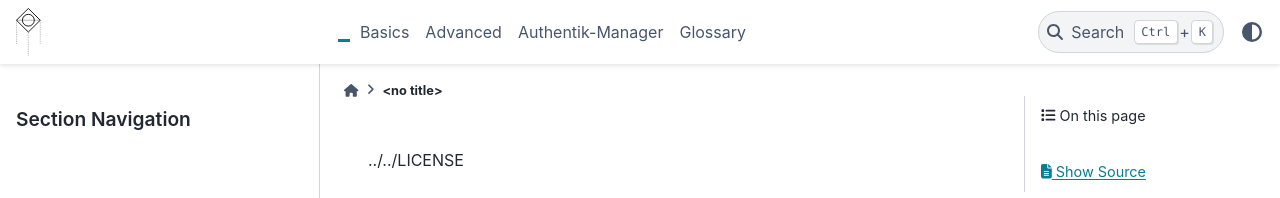
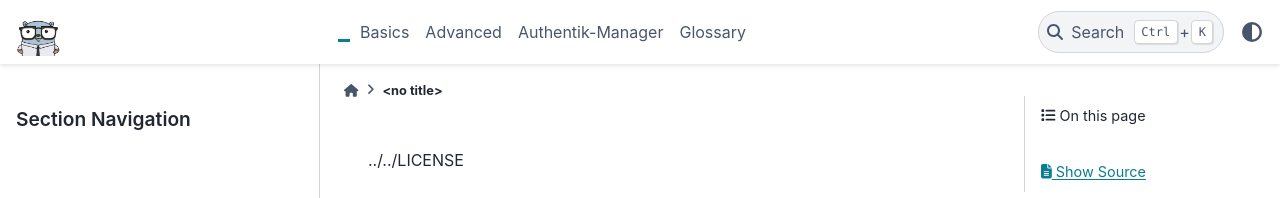
Before and after one commit to DreamingRaven/authentik-manager, a Sphinx documentation site: the page built from docs/source/license.rst, in a window 1280 px wide. Shown: the top 198 px of the page. Built offline with Sphinx 7.4.7 and the PyData theme 0.15.4, drawn with Linux system fonts in a browser that asks for light colours; the version number could not be read and is left out.

```diff
--- a/docs/source/conf.py
+++ b/docs/source/conf.py
@@ -83,11 +83,12 @@ html_theme = "pydata_sphinx_theme"  # 'alabaster'
 # html_css_files = [
 #     "css/rtd_dark.css",
 # ]
-# html_logo = "fhez.svg"
+html_logo = "authentik-manager.png"
+html_favicon = "favicon.ico"
 
 html_theme_options = {
    "logo": {
-      "image_light": "img/akm-light.svg",
-      "image_dark": "img/akm-dark.svg",
+      "image_light": "authentik-manager.png",
+      "image_dark": "authentik-manager.png",
    }
 }
```
Also changed, not shown: docs/source/index.rst (+7 -0 lines), docs/source/authentik-manager.png (added), docs/source/favicon.ico (added).
